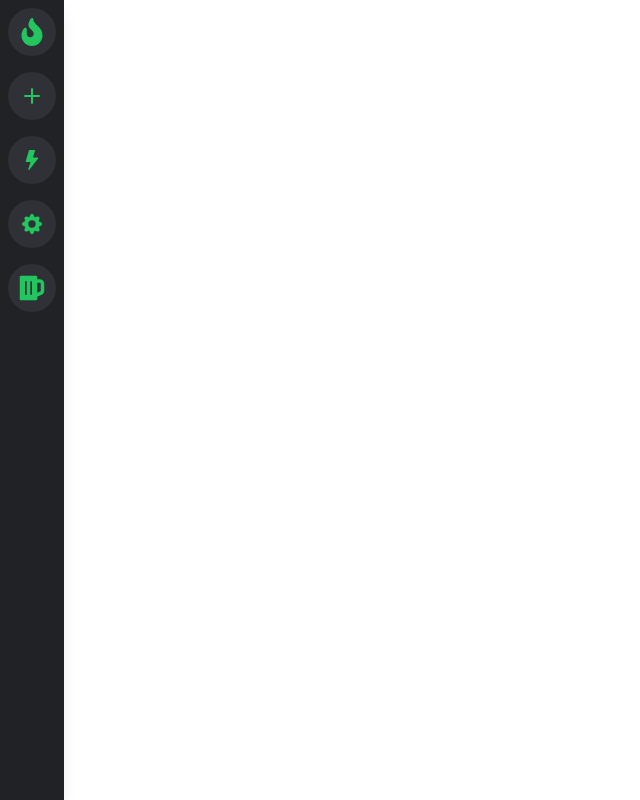
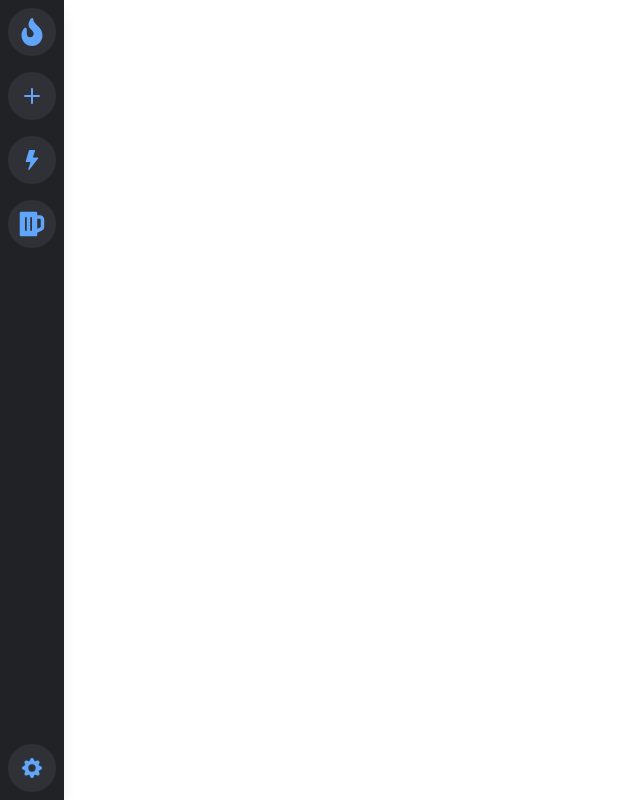
Before and after one commit to nedimkrupalija/tailwind-discord, a React (Create React App) app: page / in a window 1280 px wide. Shown: the whole page, without its empty margins (0-640 px from the left). Built offline with nearby package versions, Linux system fonts and the light colour scheme.

Commit message:
Moved optins to bottom

```diff
--- a/src/SideBar.js
+++ b/src/SideBar.js
@@ -8,8 +8,8 @@ const SideBar = () =>{
             <SideBarIcon icon={<FaFire size="28"/>}/>
             <SideBarIcon icon={<BsPlus size="32"/>}/>
             <SideBarIcon icon={<BsFillLightningFill size="20"/>}/>
-            <SideBarIcon icon={<BsGearFill size="20"/>}/>
             <SideBarIcon icon={<FaBeer size="28"/>}/>
+            <BotSidebarIcon icon={<BsGearFill size="20"/>}/>
        </div>
     );
 };
@@ -22,8 +22,15 @@ const SideBarIcon = ({ icon, text = 'Neka pomoc' }) =>(
         {text}
         </span>
     </div>
+);
 
-
+const BotSidebarIcon = ({ icon, text = 'Neka pomoc' }) =>(
+    <div className="sidebar-bottom group">
+        {icon}
+        <span class="sidebar-tooltip group-hover:scale-100">
+        {text}
+        </span>
+    </div>
 );
 
 export default SideBar;
--- a/src/index.css
+++ b/src/index.css
@@ -6,16 +6,24 @@
 @layer components{
   .sidebar-icon{
     @apply relative flex items-center justify-center
-            h-12 w-12 mt-2 mb-2 mx-auto bg-gray-800 text-green-500
-            hover:bg-green-600 hover:text-white
+            h-12 w-12 mt-2 mb-2 mx-auto bg-gray-800 text-blue-400
+            hover:bg-blue-600 hover:text-white
             rounded-3xl hover:rounded-xl
-            transition-all duration-300 ease-linear
+            transition-all duration-[250] ease-linear
             cursor-pointer;
   }
   .sidebar-tooltip{
     @apply absolute w-auto p-2 m-2 min-w-max left-14
     rounded-md shadow-md text-white bg-gray-900
-    text-xs font-bold transition-all duration-100 scale-0 origin-left
+    text-xs font-bold transition-all duration-200 scale-0 origin-left
+  }
+  .sidebar-bottom{
+    @apply absolute ml-2 bottom-0 mb-2 mt-2 flex items-center justify-center
+    h-12 w-12 mt-2 mb-2 mx-auto bg-gray-800 text-blue-400
+    hover:bg-blue-600 hover:text-white
+    rounded-3xl hover:rounded-xl
+    transition-all duration-[250] ease-linear
+    cursor-pointer;
   }
 
 }
```
